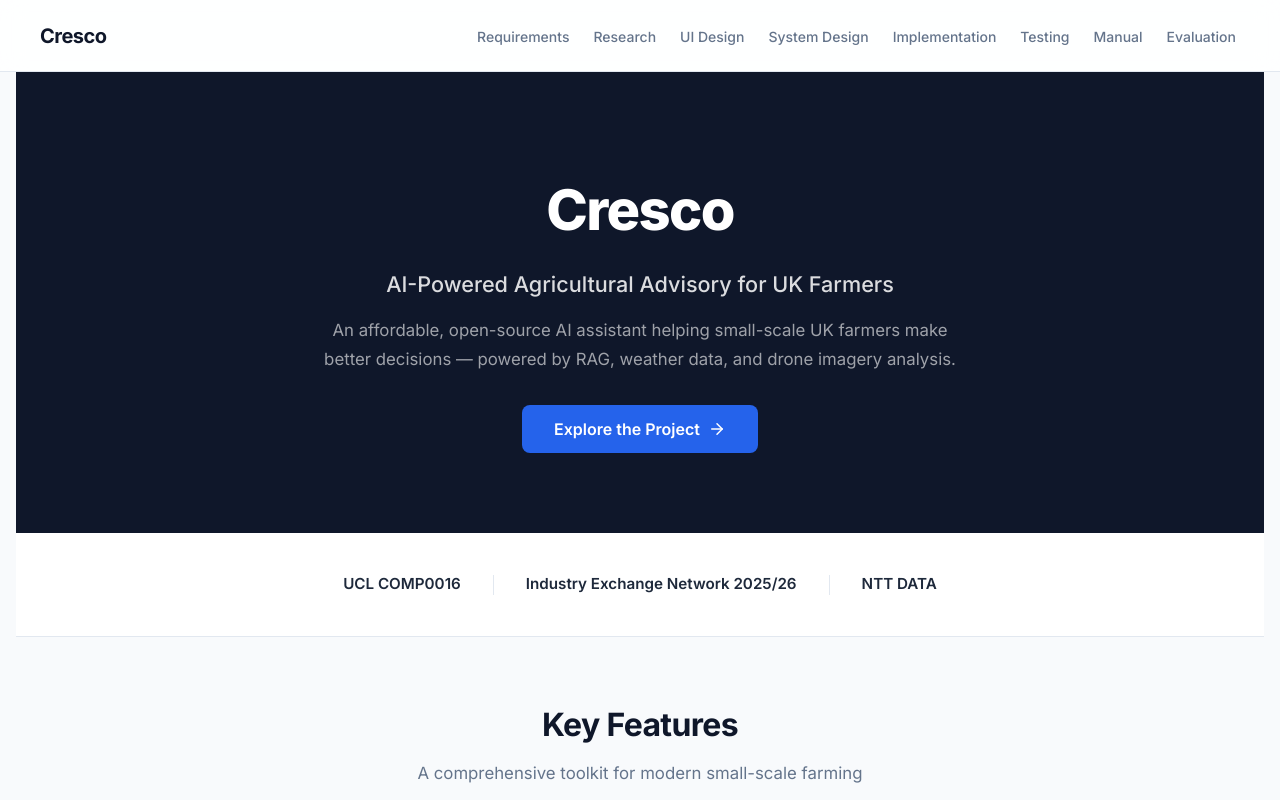
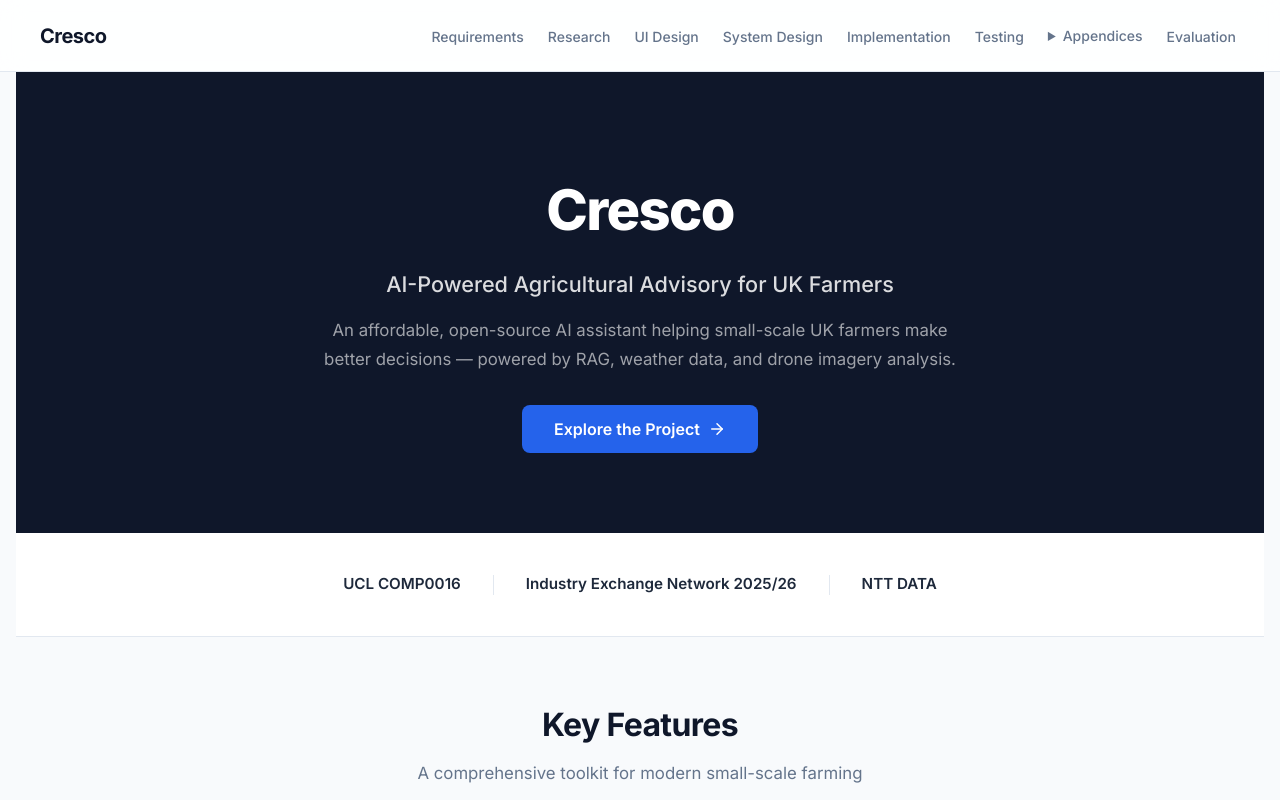
Before and after one commit to SanchiSharma446/Team26_SystemsEngineering_Report, a React (Vite) app in the folder frontend/: page / in a window 1280 px wide. Shown: the top 800 px of the page. Built offline with nearby package versions, Linux system fonts and the light colour scheme.

Commit message:
Restructure appendices

```diff
--- a/frontend/src/App.css
+++ b/frontend/src/App.css
@@ -77,6 +77,57 @@
   align-items: center;
 }
 
+/* Header dropdown (Appendices) */
+.nav-dropdown {
+  position: relative;
+}
+
+.nav-details {
+  position: relative;
+}
+
+.nav-summary {
+  cursor: pointer;
+  color: var(--color-text-secondary);
+  font-weight: 500;
+  font-size: 0.875rem;
+  padding: 0.5rem 0.25rem;
+  user-select: none;
+}
+
+.nav-summary:hover,
+.nav-details[open] .nav-summary {
+  color: var(--color-primary);
+}
+
+.nav-summary::-webkit-details-marker {
+  display: none;
+}
+
+.dropdown-menu {
+  list-style: none;
+  padding: 0.5rem 0;
+  margin: 0;
+  position: absolute;
+  top: calc(100% + 0.5rem);
+  left: 0;
+  min-width: 220px;
+  background: var(--color-surface);
+  border: 1px solid var(--color-border);
+  border-radius: var(--radius-lg);
+  box-shadow: var(--shadow-lg);
+  z-index: 1001;
+}
+
+.dropdown-menu a {
+  display: block;
+  padding: 0.6rem 1rem;
+}
+
+.dropdown-menu a.active-link::after {
+  display: none;
+}
+
 .main-nav a {
   color: var(--color-text-secondary);
   font-weight: 500;
@@ -131,6 +182,19 @@
     flex-direction: column;
     gap: 0;
     padding: 0.5rem 0;
+  }
+
+  .main-nav.nav-open .dropdown-menu {
+    position: static;
+    min-width: auto;
+    border: 0;
+    border-radius: 0;
+    box-shadow: none;
+    padding: 0;
+  }
+
+  .main-nav.nav-open .dropdown-menu a {
+    padding-left: 3rem;
   }
 
   .main-nav.nav-open a {
--- a/frontend/src/App.tsx
+++ b/frontend/src/App.tsx
@@ -1,16 +1,19 @@
 import { useEffect } from 'react'
-import { Route, Routes, useLocation } from 'react-router-dom'
+import { Navigate, Route, Routes, useLocation } from 'react-router-dom'
 import Header from './Header'
 import Footer from './Footer'
 import Evaluation from './pages/Evaluation'
 import Home from './pages/Home'
 import Implementation from './pages/Implementation'
+import DeploymentManual from './pages/DeploymentManual'
+import LegalReference from './pages/LegalReference'
 import Requirements from './pages/Requirements'
 import Research from './pages/Research'
 import SystemDesign from './pages/System_Design'
 import Testing from './pages/Testing'
 import UIDesign from './pages/UI_Design'
 import UserManual from './pages/UserManual'
+import Videos from './pages/Videos'
 import './App.css'
 
 function ScrollToTop() {
@@ -35,7 +38,20 @@ function App() {
           <Route path="/system-design" element={<SystemDesign />} />
           <Route path="/implementation" element={<Implementation />} />
           <Route path="/testing" element={<Testing />} />
-          <Route path="/user-manual" element={<UserManual />} />
+          <Route
+            path="/user-manual"
+            element={<Navigate to="/appendices/user-manual" replace />}
+          />
+          <Route path="/appendices/user-manual" element={<UserManual />} />
+          <Route
+            path="/appendices/deployment-manual"
+            element={<DeploymentManual />}
+          />
+          <Route
+            path="/appendices/legal-reference"
+            element={<LegalReference />}
+          />
+          <Route path="/appendices/videos" element={<Videos />} />
           <Route path="/evaluation" element={<Evaluation />} />
         </Routes>
       </main>
--- a/frontend/src/Header.tsx
+++ b/frontend/src/Header.tsx
@@ -3,25 +3,44 @@ import { NavLink } from 'react-router-dom'
 import { Menu, X } from 'lucide-react'
 import './App.css'
 
-const navItems = [
+type NavItem =
+  | { label: string; to: string }
+  | { label: string; children: Array<{ label: string; to: string }> }
+
+const navItems: NavItem[] = [
   { label: 'Requirements', to: '/requirements' },
   { label: 'Research', to: '/research' },
   { label: 'UI Design', to: '/ui-design' },
   { label: 'System Design', to: '/system-design' },
   { label: 'Implementation', to: '/implementation' },
   { label: 'Testing', to: '/testing' },
-  { label: 'Manual', to: '/user-manual' },
+  {
+    label: 'Appendices',
+    children: [
+      { label: 'User Manual', to: '/appendices/user-manual' },
+      { label: 'Deployment Manual', to: '/appendices/deployment-manual' },
+      { label: 'Legal Reference', to: '/appendices/legal-reference' },
+      { label: 'Videos', to: '/appendices/videos' },
+    ],
+  },
   { label: 'Evaluation', to: '/evaluation' },
 ]
 
 function Header() {
   const [menuOpen, setMenuOpen] = useState(false)
+  const [appendicesOpen, setAppendicesOpen] = useState(false)
 
   // Close menu on route change
-  const handleNavClick = () => setMenuOpen(false)
+  const handleNavClick = () => {
+    setMenuOpen(false)
+    setAppendicesOpen(false)
+  }
 
   // Close menu when clicking outside
-  const handleOverlayClick = () => setMenuOpen(false)
+  const handleOverlayClick = () => {
+    setMenuOpen(false)
+    setAppendicesOpen(false)
+  }
 
   return (
     <>
@@ -42,7 +61,41 @@ function Header() {
             className={`main-nav ${menuOpen ? 'nav-open' : ''}`}
           >
             <ul>
-              {navItems.map((item) => (
+              {navItems.map((item) => {
+                if ('children' in item) {
+                  return (
+                    <li key={item.label} className="nav-dropdown">
+                      <details
+                        className="nav-details"
+                        open={appendicesOpen}
+                        onToggle={(e) =>
+                          setAppendicesOpen(
+                            (e.currentTarget as HTMLDetailsElement).open,
+                          )
+                        }
+                      >
+                        <summary className="nav-summary">{item.label}</summary>
+                        <ul className="dropdown-menu">
+                          {item.children.map((child) => (
+                            <li key={child.to}>
+                              <NavLink
+                                to={child.to}
+                                className={({ isActive }: { isActive: boolean }) =>
+                                  isActive ? 'active-link' : undefined
+                                }
+                                onClick={handleNavClick}
+                              >
+                                {child.label}
+                              </NavLink>
+                            </li>
+                          ))}
+                        </ul>
+                      </details>
+                    </li>
+                  )
+                }
+
+                return (
                   <li key={item.to}>
                     <NavLink
                       to={item.to}
@@ -54,7 +107,8 @@ function Header() {
                       {item.label}
                     </NavLink>
                   </li>
-              ))}
+                )
+              })}
             </ul>
           </nav>
         </div>
--- /dev/null
+++ b/frontend/src/pages/DeploymentManual.tsx
@@ -0,0 +1,10 @@
+import MarkdownRenderer from '../components/MarkdownRenderer'
+
+export default function DeploymentManual() {
+  return (
+    <MarkdownRenderer
+      fileUrl="/docs/deployment-manual.md"
+      title="Deployment Manual"
+    />
+  )
+}
--- /dev/null
+++ b/frontend/src/pages/LegalReference.tsx
@@ -0,0 +1,7 @@
+import MarkdownRenderer from '../components/MarkdownRenderer'
+
+export default function LegalReference() {
+  return (
+    <MarkdownRenderer fileUrl="/docs/legal-reference.md" title="Legal Reference" />
+  )
+}
--- /dev/null
+++ b/frontend/src/pages/Videos.tsx
@@ -0,0 +1,5 @@
+import MarkdownRenderer from '../components/MarkdownRenderer'
+
+export default function Videos() {
+  return <MarkdownRenderer fileUrl="/docs/videos.md" title="Videos" />
+}
```
Also changed, not shown: frontend/public/docs/deployment-manual.md (added, +5 -0 lines), frontend/public/docs/legal-reference.md (added, +1 -0 lines), frontend/public/docs/videos.md (added, +2 -0 lines). Lines whose indentation alone changed are shown as unchanged.
